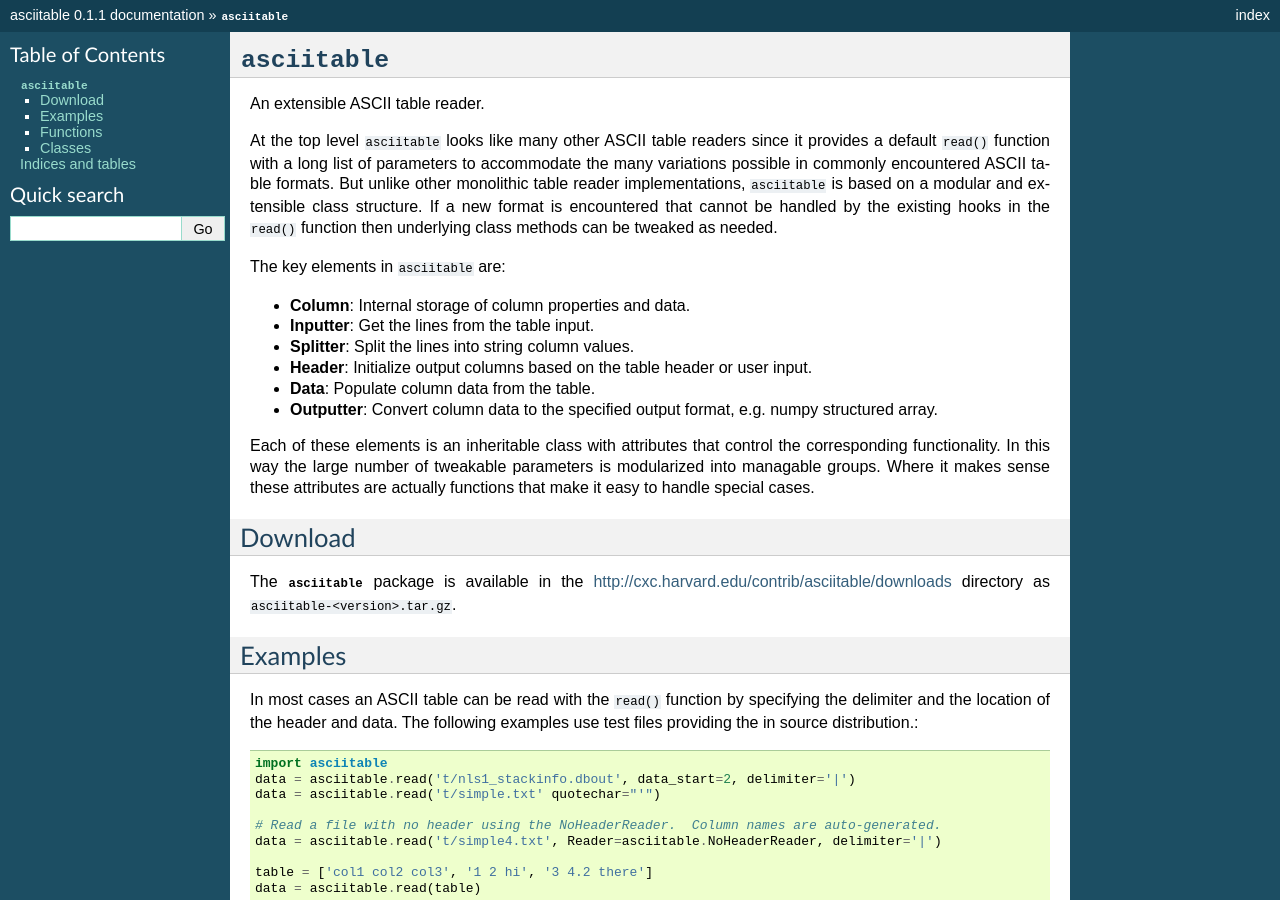
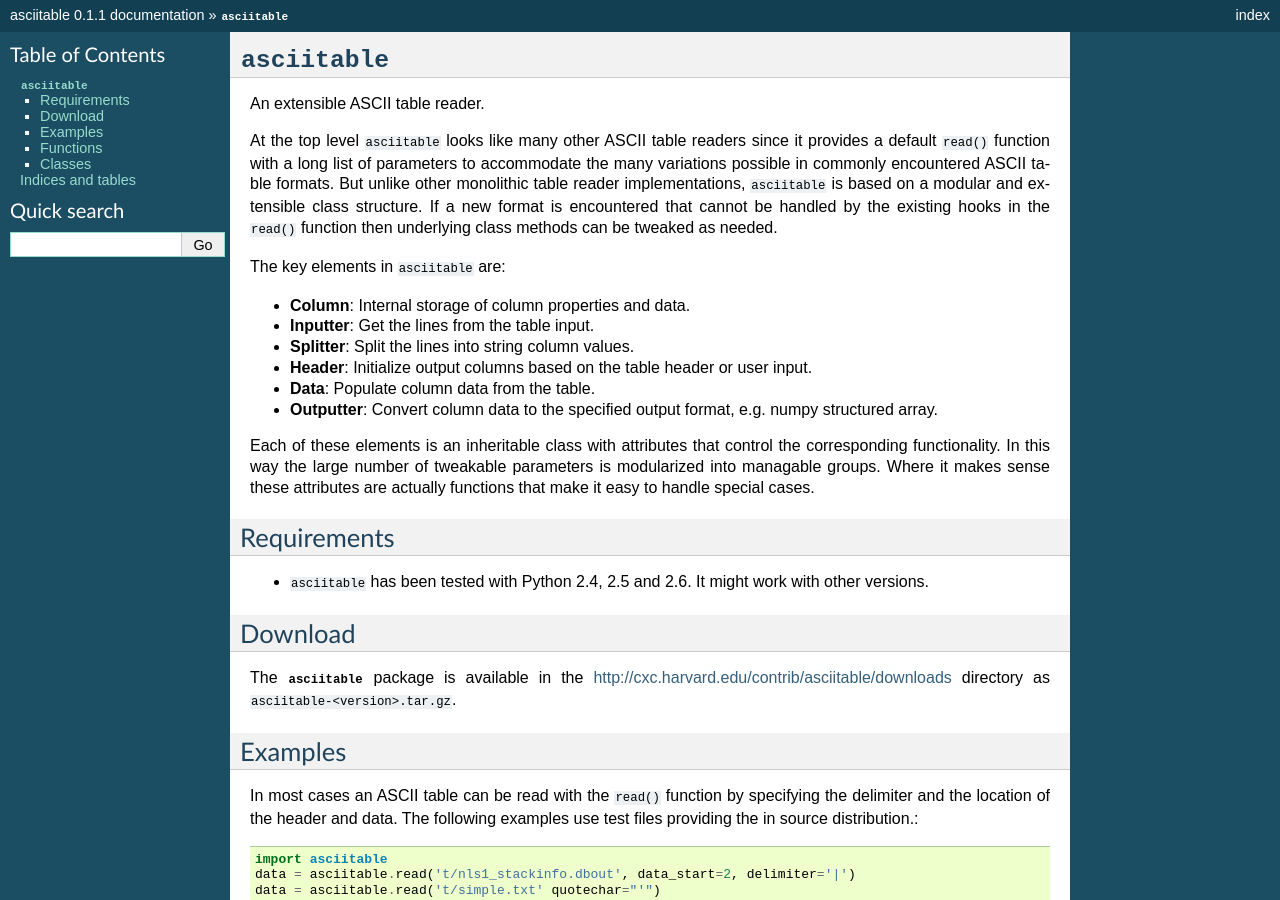
Before and after one commit to taldcroft/asciitable, a Sphinx documentation site: the page built from doc/index.rst, in a window 1280 px wide and 900 px high. Built offline with Sphinx 7.4.7, drawn with Linux system fonts in a browser that asks for light colours.

Commit message:
Minor documentation update

```diff
--- a/doc/index.rst
+++ b/doc/index.rst
@@ -23,6 +23,10 @@ Each of these elements is an inheritable class with attributes that control the
 corresponding functionality.  In this way the large number of tweakable
 parameters is modularized into managable groups.  Where it makes sense these
 attributes are actually functions that make it easy to handle special cases.
+
+Requirements
+---------------
+* ``asciitable`` has been tested with Python 2.4, 2.5 and 2.6.  It might work with other versions.
 
 Download
 ---------------------------
```
